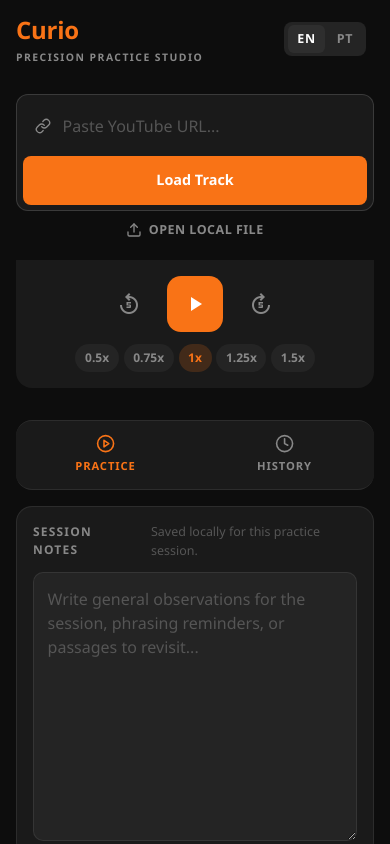
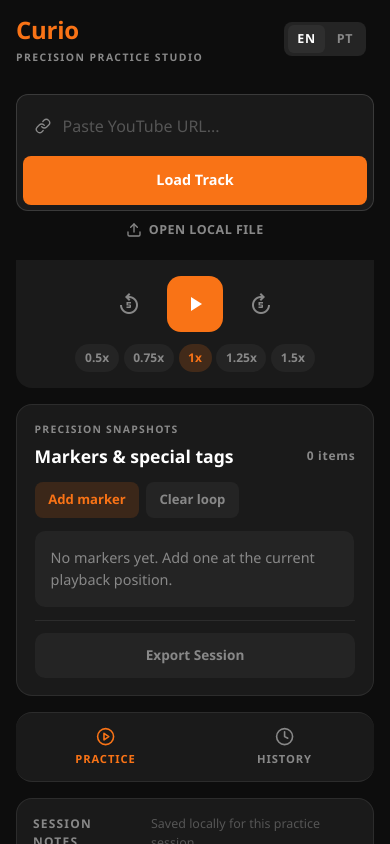
Before and after one commit to VictorAdC/curio, a React (Vite) app: page / in a window 390 px wide. Shown: the top 844 px of the page. Built offline with nearby package versions, Linux system fonts and the light colour scheme.

Commit message:
Show marker list on mobile

```diff
--- a/src/features/practice-player/components/MarkerList/MarkerList.module.css
+++ b/src/features/practice-player/components/MarkerList/MarkerList.module.css
@@ -10,6 +10,15 @@
   border: 1px solid var(--border);
   min-width: 0;
   overflow: hidden;
+}
+
+@media (max-width: 959px) {
+  .root {
+    position: static;
+    inset: auto;
+    min-height: 0;
+    overflow: visible;
+  }
 }
 
 .header {
--- a/src/pages/PracticePage/PracticePage.module.css
+++ b/src/pages/PracticePage/PracticePage.module.css
@@ -33,6 +33,13 @@
   min-height: 0;
   align-self: stretch;
   overflow: hidden;
+}
+
+@media (max-width: 959px) {
+  .markersColumn {
+    position: static;
+    overflow: visible;
+  }
 }
 
 .historyPanel {
```
